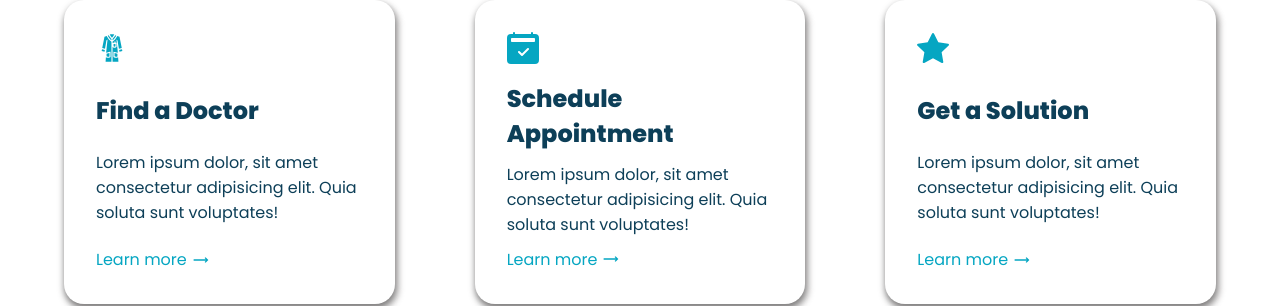
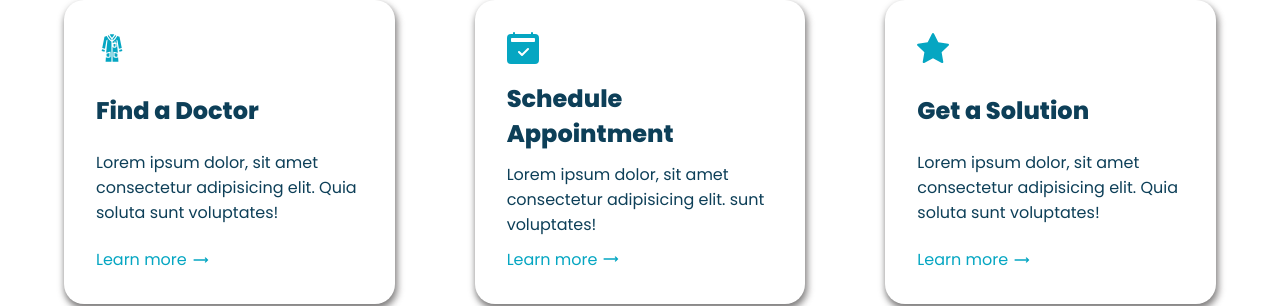
Before and after one commit to Silicon-Valley00/eirhub-frontend, a React (Create React App) app in the folder client/: page / in a window 1280 px wide. Shown: the part 966-1272 px from the top of the page. Built offline with nearby package versions, Linux system fonts and the light colour scheme.

Commit message:
reduce the length of of the text in each card

```diff
--- a/client/src/Pages/Landing page/components/QuickSolution.js
+++ b/client/src/Pages/Landing page/components/QuickSolution.js
@@ -14,7 +14,7 @@
    {
       icon: <BsFillCalendar2CheckFill className={styles.setCol} />,
       heading: 'Schedule Appointment',
-      about: 'Lorem ipsum dolor, sit amet consectetur adipisicing elit. Quia soluta sunt voluptates!',
+      about: 'Lorem ipsum dolor, sit amet consectetur adipisicing elit. sunt voluptates!',
    },
    {
       icon: <BsFillStarFill className={styles.setCol} />,
```
